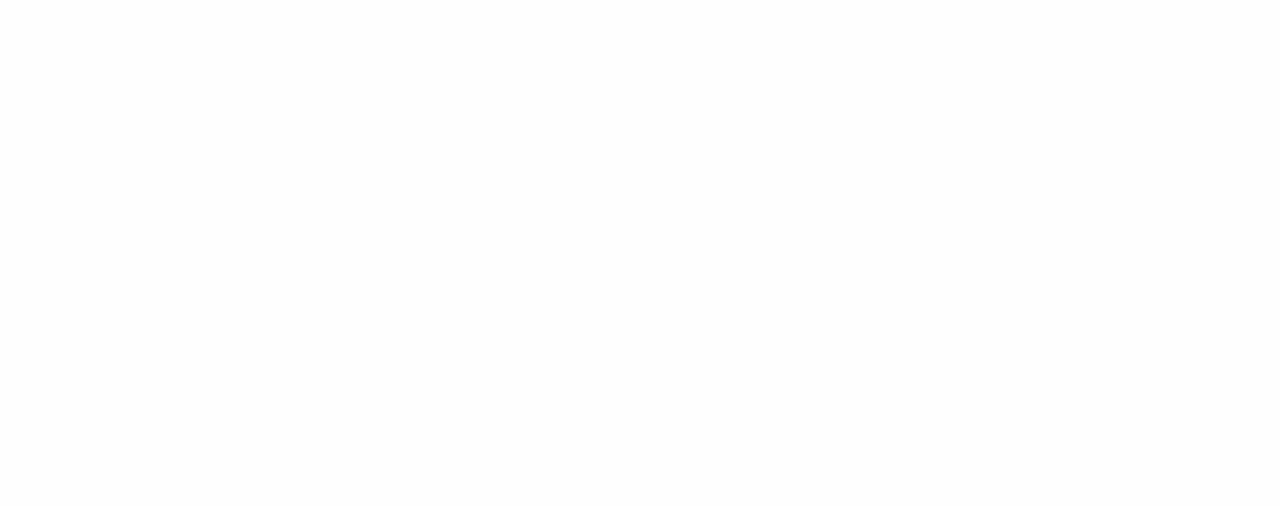
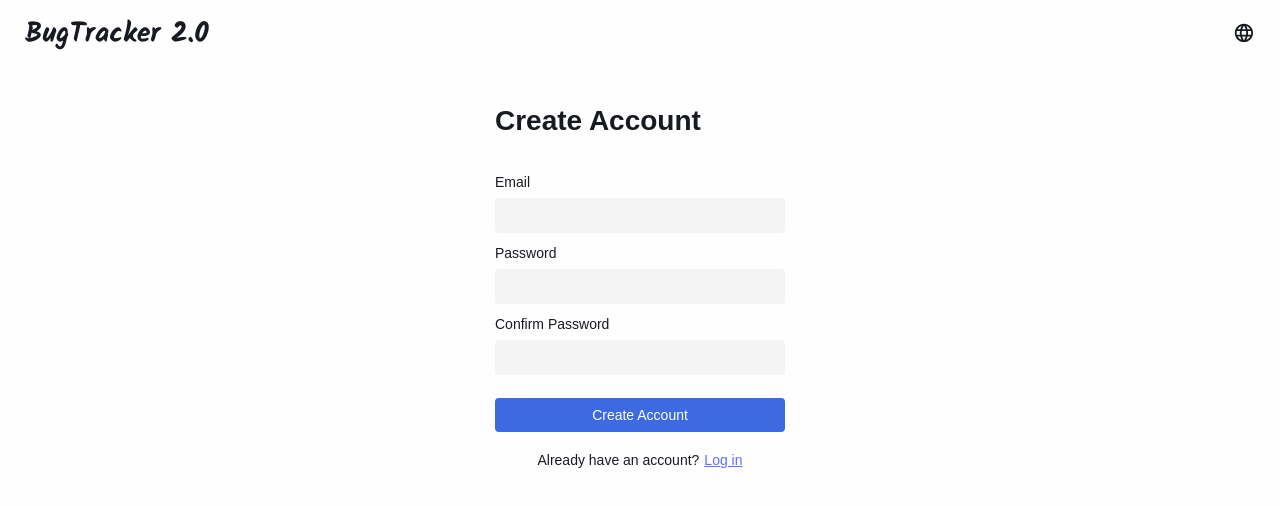
Before and after one commit to isaaxh/bug-tracker-2.0, a React (Vite) app: page /signup in a window 1280 px wide. Before the commit this address had no page. Shown: the top 506 px of the page. Built offline with nearby package versions, Linux system fonts and the light colour scheme; a web font is replaced by a local one.

Commit message:
change pass page : in progress

```diff
--- a/src/App.tsx
+++ b/src/App.tsx
@@ -5,16 +5,26 @@ import Home from "./components/Home";
 import Tickets from "./components/Tickets";
 import Profile from "./components/Profile";
 import ClippedDrawer from "./components/SideBar";
+import Login from "./components/authPage/login/Login";
+import SignUp from "./components/authPage/signup/Signup";
+import ChangePassword from "./components/authPage/changePass/ChangePassword";
+{
+  /* <ResponsiveAppBar /> */
+}
+{
+  /* <ClippedDrawer /> */
+}
 
 function App() {
   return (
     <div className='App'>
-      {/* <ResponsiveAppBar /> */}
       <div className='body'>
-        {/* <ClippedDrawer /> */}
         <div className='main-content'></div>
         <Routes>
-          <Route path='/' element={<Home />} />
+          <Route path='/' element={<Login />} />
+          <Route path='signup' element={<SignUp />} />
+          <Route path='changepass' element={<ChangePassword />} />
+          <Route path='home' element={<Home />} />
           <Route path='Profile' element={<Profile />} />
           <Route path='Tickets' element={<Tickets />} />
         </Routes>
--- a/src/components/Home.tsx
+++ b/src/components/Home.tsx
@@ -1,11 +1,7 @@
-import LoginPage from "./login/Login";
+import LoginPage from "./authPage/login/Login";
 
 const Home = () => {
-  return (
-    <div>
-      <LoginPage />
-    </div>
-  );
+  return <div>Home</div>;
 };
 
 export default Home;
--- a/src/components/login/Login.module.css
+++ b/src/components/authPage/authPage.module.css
@@ -60,6 +60,7 @@
 .btn-container {
   margin: 1.8rem 0;
   display: flex;
+  justify-content: center;
 }
 
 .btn {
@@ -68,13 +69,13 @@
   border-radius: var(--border-radius);
 }
 
-.btn-next {
+.btn-auth {
   color: var(--text-color-2);
   background-color: var(--color-blue-30);
   margin-top: 0.5rem;
 }
 
-.btn-next:hover {
+.btn-auth:hover {
   background-color: var(--color-blue-20);
 }
 
@@ -86,9 +87,10 @@
   background-color: var(--color-grey-60);
 }
 
-.forgot-pass-container {
+.alternate-option-container {
   display: flex;
   justify-content: center;
+  gap: 0.5rem;
 }
 
 .hr-container {
--- a/src/components/login/Login.tsx
+++ b/src/components/authPage/changePass/ChangePassword.tsx
@@ -1,9 +1,10 @@
 import { useState } from "react";
-import style from "./Login.module.css";
+import style from "../authPage.module.css";
 import LanguageIcon from "@mui/icons-material/Language";
 import InfoIcon from "@mui/icons-material/Info";
+import { Link } from "react-router-dom";
 
-const Login = () => {
+const ChangePassword = () => {
   const [error, setError] = useState<string>("");
   return (
     <div className={style.container}>
@@ -15,7 +16,7 @@ const Login = () => {
       </div>
       <div className={style.body}>
         <div className={style.card}>
-          <h1 className={style["card-title"]}>Sign In</h1>
+          <h1 className={style["card-title"]}>Change Password</h1>
           {error && error ? (
             <div className={style["error-card"]}>
               <InfoIcon
@@ -39,33 +40,33 @@ const Login = () => {
                 id='password'
               />
             </div>
+            <div className={style["input-container"]}>
+              <label htmlFor='confirm-password'>Confirm Password</label>
+              <input
+                className={style["input-field"]}
+                type='text'
+                id='confirm-password'
+              />
+            </div>
             <div className={style["btn-container"]}>
               <button
-                className={`${style.btn} ${style["btn-next"]}`}
+                className={`${style.btn} ${style["btn-auth"]}`}
                 type='button'
               >
-                Next
+                Change Password
               </button>
             </div>
-            <div className={style["forgot-pass-container"]}>
-              <a href='#'>Forgot password?</a>
+            <div className={style["alternate-option-container"]}>
+              Already have an account?
+              <Link to={"/"} style={{ textDecoration: "underline" }}>
+                Log in
+              </Link>
             </div>
           </form>
-          <div className={style["hr-container"]}>
-            <hr /> or <hr />
-          </div>
-          <div className={style["btn-container"]}>
-            <button
-              className={`${style.btn} ${style["btn-create"]}`}
-              type='button'
-            >
-              Create Account
-            </button>
-          </div>
         </div>
       </div>
     </div>
   );
 };
 
-export default Login;
+export default ChangePassword;
--- /dev/null
+++ b/src/components/authPage/login/Login.tsx
@@ -0,0 +1,76 @@
+import { useState } from "react";
+import style from "../authPage.module.css";
+import LanguageIcon from "@mui/icons-material/Language";
+import InfoIcon from "@mui/icons-material/Info";
+import { Link } from "react-router-dom";
+
+const Login = () => {
+  const [error, setError] = useState<string>("");
+  return (
+    <div className={style.container}>
+      <div className={style.header}>
+        <h1 className={style.title}>BugTracker 2.0</h1>
+        <h1>
+          <LanguageIcon fontSize='large' />
+        </h1>
+      </div>
+      <div className={style.body}>
+        <div className={style.card}>
+          <h1 className={style["card-title"]}>Sign In</h1>
+          {error && error ? (
+            <div className={style["error-card"]}>
+              <InfoIcon
+                fontSize='large'
+                style={{ color: "var(--color-error)" }}
+              />
+              {error}
+            </div>
+          ) : null}
+
+          <form className={style.form} onSubmit={() => {}}>
+            <div className={style["input-container"]}>
+              <label htmlFor='email'>Email</label>
+              <input className={style["input-field"]} type='email' id='email' />
+            </div>
+            <div className={style["input-container"]}>
+              <label htmlFor='password'>Password</label>
+              <input
+                className={style["input-field"]}
+                type='text'
+                id='password'
+              />
+            </div>
+            <div className={style["btn-container"]}>
+              <button
+                className={`${style.btn} ${style["btn-auth"]}`}
+                type='button'
+              >
+                Sign In
+              </button>
+            </div>
+            <div className={style["alternate-option-container"]}>
+              <Link to={"/changepass"} style={{ textDecoration: "underline" }}>
+                Forgot password?
+              </Link>
+            </div>
+          </form>
+          <div className={style["hr-container"]}>
+            <hr /> or <hr />
+          </div>
+          <div className={style["btn-container"]}>
+            <Link to={"/signup"} style={{ width: "100%" }}>
+              <button
+                className={`${style.btn} ${style["btn-create"]}`}
+                type='button'
+              >
+                Create Account
+              </button>
+            </Link>
+          </div>
+        </div>
+      </div>
+    </div>
+  );
+};
+
+export default Login;
--- /dev/null
+++ b/src/components/authPage/signup/Signup.tsx
@@ -0,0 +1,72 @@
+import { useState } from "react";
+import style from "../authPage.module.css";
+import LanguageIcon from "@mui/icons-material/Language";
+import InfoIcon from "@mui/icons-material/Info";
+import { Link } from "react-router-dom";
+
+const SignUp = () => {
+  const [error, setError] = useState<string>("");
+  return (
+    <div className={style.container}>
+      <div className={style.header}>
+        <h1 className={style.title}>BugTracker 2.0</h1>
+        <h1>
+          <LanguageIcon fontSize='large' />
+        </h1>
+      </div>
+      <div className={style.body}>
+        <div className={style.card}>
+          <h1 className={style["card-title"]}>Create Account</h1>
+          {error && error ? (
+            <div className={style["error-card"]}>
+              <InfoIcon
+                fontSize='large'
+                style={{ color: "var(--color-error)" }}
+              />
+              {error}
+            </div>
+          ) : null}
+
+          <form className={style.form} onSubmit={() => {}}>
+            <div className={style["input-container"]}>
+              <label htmlFor='email'>Email</label>
+              <input className={style["input-field"]} type='email' id='email' />
+            </div>
+            <div className={style["input-container"]}>
+              <label htmlFor='password'>Password</label>
+              <input
+                className={style["input-field"]}
+                type='text'
+                id='password'
+              />
+            </div>
+            <div className={style["input-container"]}>
+              <label htmlFor='confirm-password'>Confirm Password</label>
+              <input
+                className={style["input-field"]}
+                type='text'
+                id='confirm-password'
+              />
+            </div>
+            <div className={style["btn-container"]}>
+              <button
+                className={`${style.btn} ${style["btn-auth"]}`}
+                type='button'
+              >
+                Create Account
+              </button>
+            </div>
+            <div className={style["alternate-option-container"]}>
+              Already have an account?
+              <Link to={"/"} style={{ textDecoration: "underline" }}>
+                Log in
+              </Link>
+            </div>
+          </form>
+        </div>
+      </div>
+    </div>
+  );
+};
+
+export default SignUp;
```
Also changed, not shown: src/components/signup/Signup.tsx (deleted).
